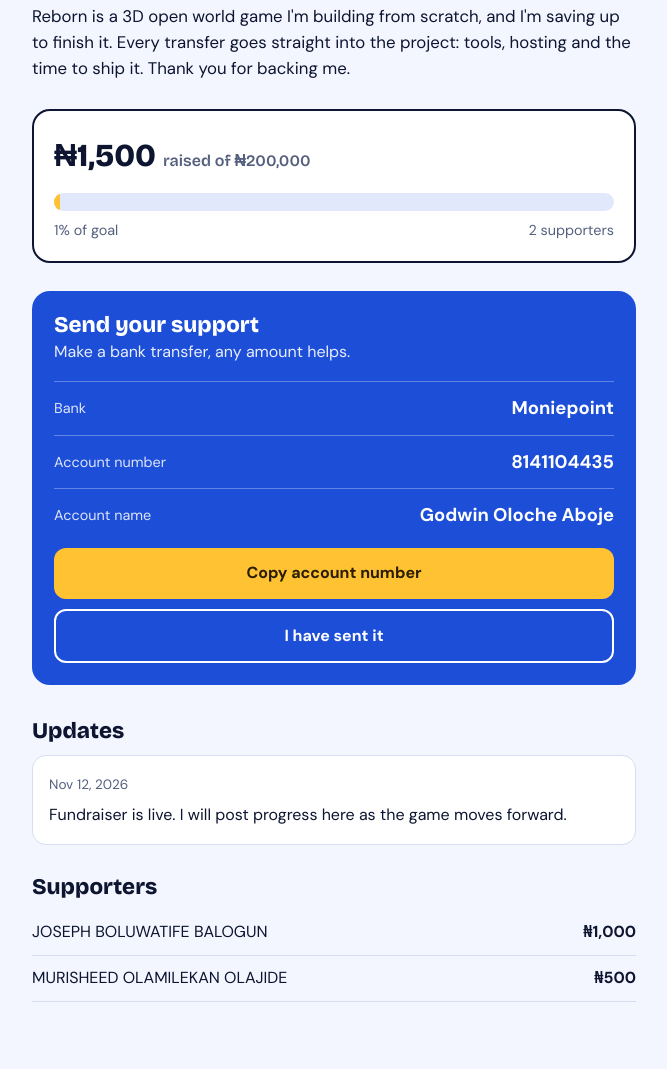
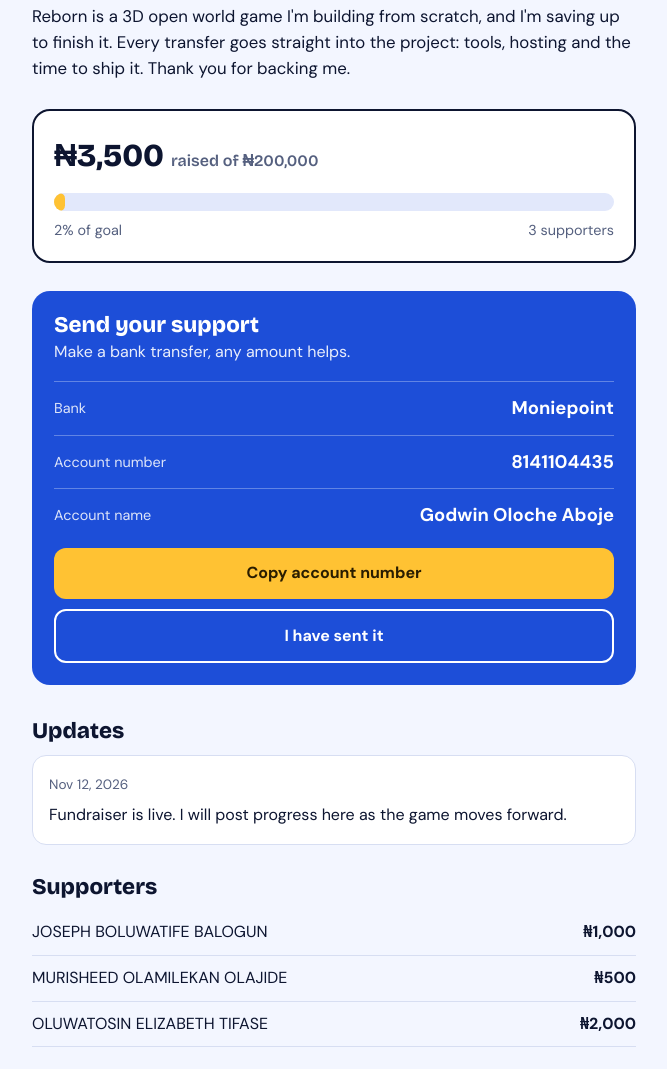
Before and after one commit to code-with-aboje/fund_reborn, a plain HTML site: page index.html in a window 1280 px wide. Shown: the part 239-1308 px from the top of the page, without its empty margins (306-973 px from the left). Drawn offline with nearby package versions, Linux system fonts and the light colour scheme.

Commit message:
Update index.html

```diff
--- a/index.html
+++ b/index.html
@@ -93,7 +93,7 @@ var CFG = {
   by: "by Bluey",
   story: "Reborn is a 3D open world game I'm building from scratch, and I'm saving up to finish it. Every transfer goes straight into the project: tools, hosting and the time to ship it. Thank you for backing me.",
   goal: 200000,
-  raised: 1500,
+  raised: 3500,
   bank: "Moniepoint",
   acct: "8141104435",
   name: "Godwin Oloche Aboje",
@@ -101,7 +101,7 @@ var CFG = {
   posts: [
     { date: "Nov 12, 2026", text: "Fundraiser is live. I will post progress here as the game moves forward." }
   ],
-  supporters: [  { name: "JOSEPH BOLUWATIFE BALOGUN", amount: 1000 }, {name: "MURISHEED OLAMILEKAN OLAJIDE", amount : 500}  ]
+  supporters: [  { name: "JOSEPH BOLUWATIFE BALOGUN", amount: 1000 }, {name: "MURISHEED OLAMILEKAN OLAJIDE", amount : 500}, {name : "OLUWATOSIN ELIZABETH TIFASE", amount: 2000} ]
 };
 /* ========================== */
 
```
